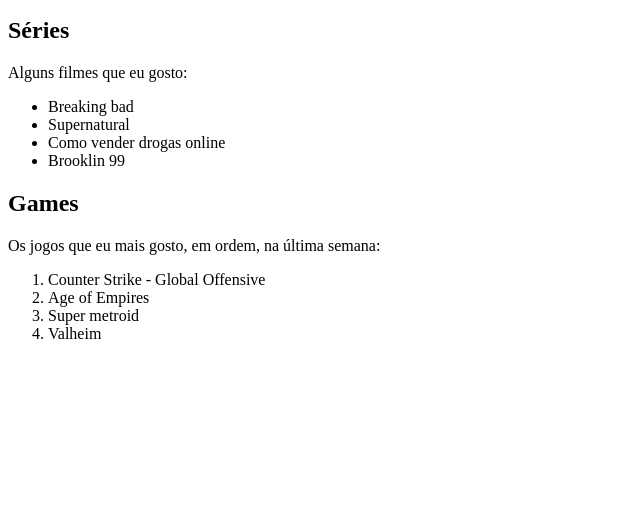
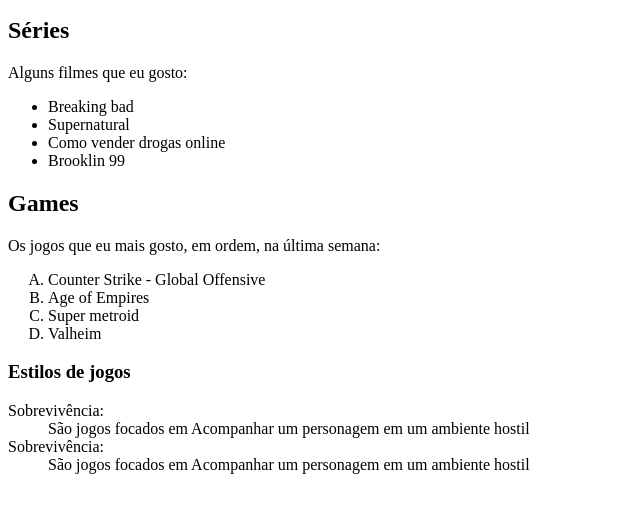
Before and after one commit to ufjf-dcc121/ufjf-dcc121-2022-1-atv2-Pedroenrick, a plain HTML site: page index.html in a window 1280 px wide. Shown: the part 101-614 px from the top of the page, without its empty margins (0-640 px from the left). Drawn offline with Linux system fonts and the light colour scheme.

Commit message:
Adicionando tipo de lista ordenada

```diff
--- a/index.html
+++ b/index.html
@@ -20,12 +20,25 @@
     </ul>
     <h2>Games</h2>
     <p>Os jogos que eu mais gosto, em ordem, na última semana:</p>
-    <ol>
+    <ol type="A">
         <li>Counter Strike - Global Offensive</li>
         <li>Age of Empires</li>
         <li>Super metroid</li>
         <li>Valheim</li>
     </ol>
 
+    <h3>Estilos de jogos</h3>
+    <dl>
+        <div>
+            <dt>Sobrevivência:</dt>
+            <dd>São jogos focados em Acompanhar um personagem em um ambiente hostil</dd>
+        </div>
+
+        <div>
+            <dt>Sobrevivência:</dt>
+            <dd>São jogos focados em Acompanhar um personagem em um ambiente hostil</dd>
+        </div>
+    </dl>
+
   </body>
 </html>
```
